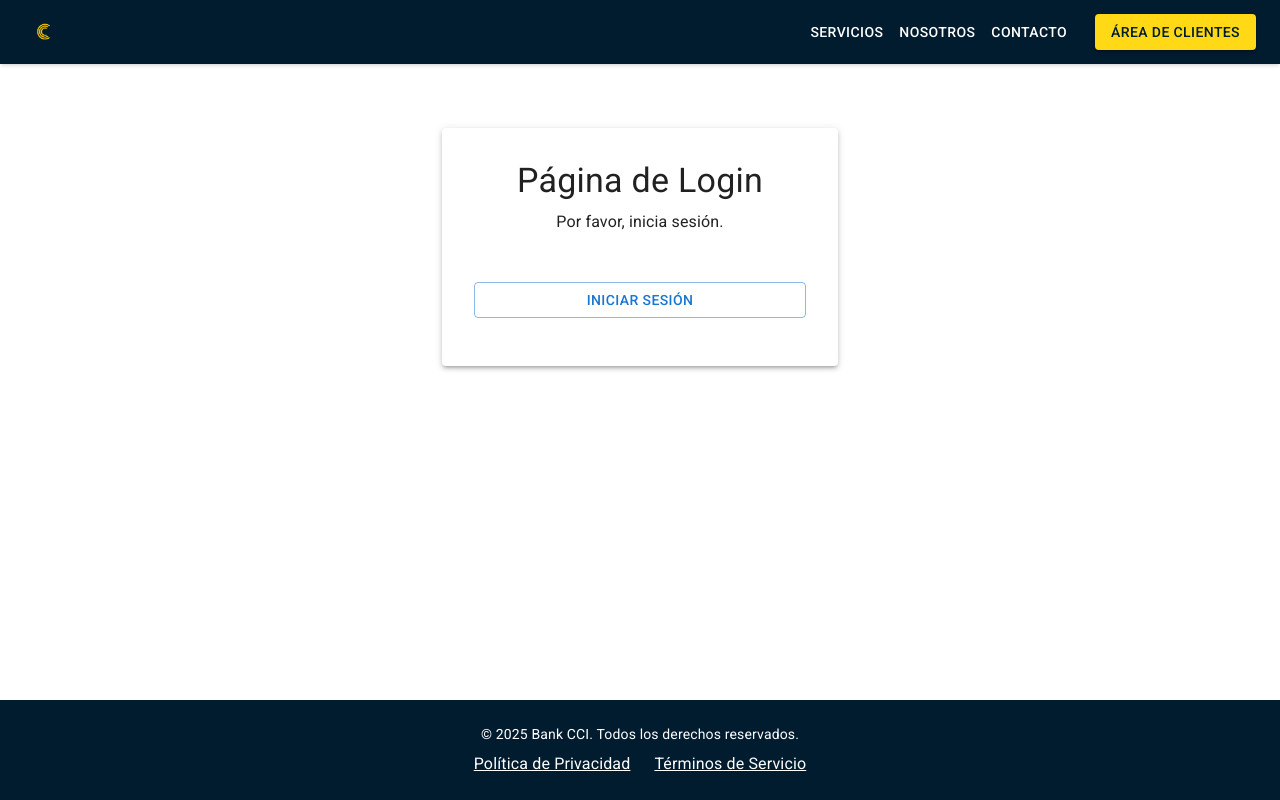
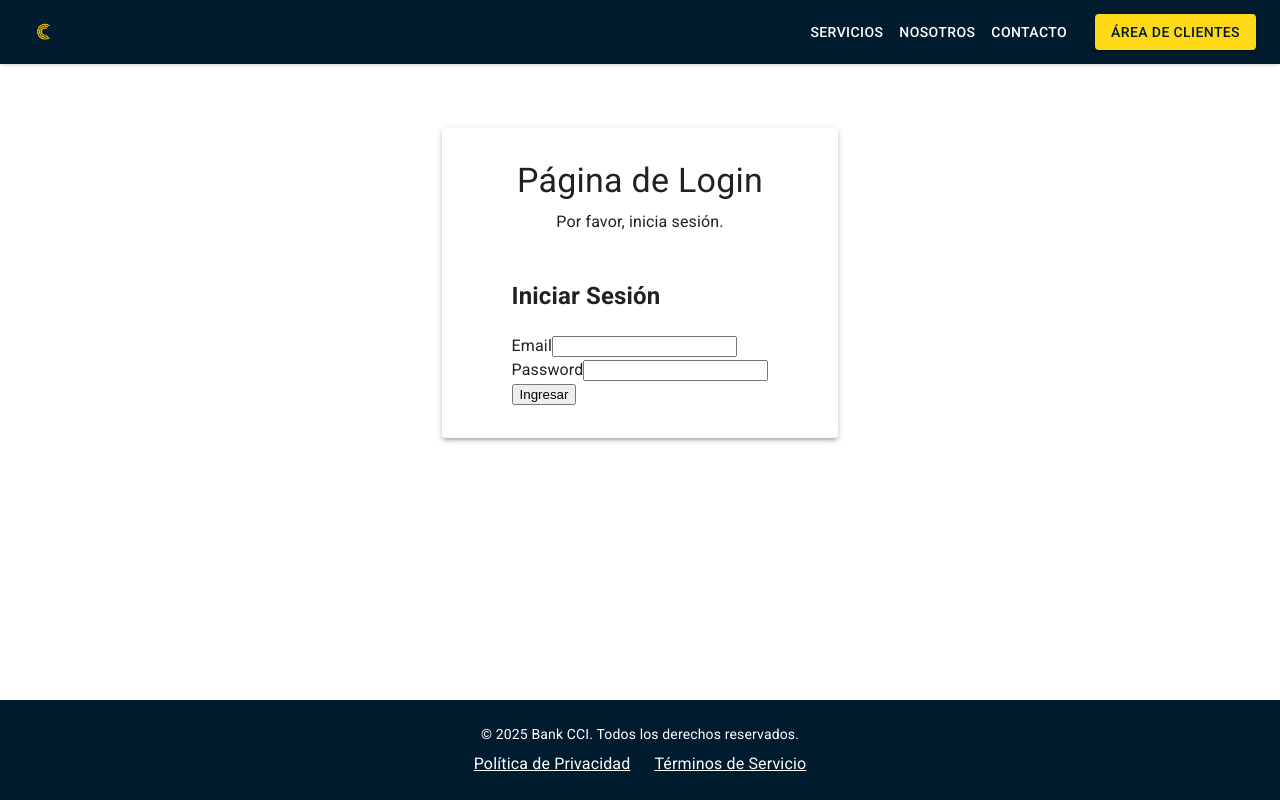
Before and after one commit to Duo-developers/frontend_BankCCI, a React (Vite) app: page /login in a window 1280 px wide. Built offline with nearby package versions, Linux system fonts and the light colour scheme.

Commit message:
add: Se agrego el login

```diff
--- /dev/null
+++ b/src/components/Login.jsx
@@ -0,0 +1,55 @@
+import React, { useState } from "react";
+import useLogin from "../shared/hooks/useLogin";
+import { validateEmail, validateEmailMessage, validatePassword, validatePasswordMessage } from "../shared/validators";
+
+const Login = () => {
+  const [email, setEmail] = useState("");
+  const [password, setPassword] = useState("");
+  const [formError, setFormError] = useState("");
+  const { handleLogin, loading, error } = useLogin();
+
+  const onSubmit = async (e) => {
+    e.preventDefault();
+    setFormError("");
+    if (!validateEmail(email)) {
+      setFormError(validateEmailMessage);
+      return;
+    }
+    if (!validatePassword(password)) {
+      setFormError(validatePasswordMessage);
+      return;
+    }
+    await handleLogin(email, password);
+  };
+
+  return (
+    <form onSubmit={onSubmit} className="login-form">
+      <h2>Iniciar Sesión</h2>
+      <div>
+        <label>Email</label>
+        <input
+          type="email"
+          value={email}
+          onChange={(e) => setEmail(e.target.value)}
+          required
+        />
+      </div>
+      <div>
+        <label>Password</label>
+        <input
+          type="password"
+          value={password}
+          onChange={(e) => setPassword(e.target.value)}
+          required
+        />
+      </div>
+      {formError && <div className="error">{formError}</div>}
+      {error && <div className="error">{error}</div>}
+      <button type="submit" disabled={loading}>
+        {loading ? "Cargando..." : "Ingresar"}
+      </button>
+    </form>
+  );
+};
+
+export default Login;
--- a/src/pages/LoginPage.jsx
+++ b/src/pages/LoginPage.jsx
@@ -1,5 +1,6 @@
 import React from 'react';
-import { Box, Container, Typography, Button, Paper } from '@mui/material';
+import { Container, Typography, Paper } from '@mui/material';
+import Login from '../components/Login';
 
 export const LoginPage = () => {
   return (
@@ -20,18 +21,7 @@ export const LoginPage = () => {
         <Typography component="p" sx={{ mt: 1, mb: 3 }}>
           Por favor, inicia sesión.
         </Typography>
-
-        <Box component="form" noValidate sx={{ width: '100%' }}>
-          {/* Aquí irían tus campos de texto para email y contraseña */}
-
-          <Button
-            variant="outlined"
-            fullWidth
-            sx={{ mt: 3, mb: 2 }}
-          >
-            Iniciar Sesión
-          </Button>
-        </Box>
+        <Login />
       </Paper>
     </Container>
   );
--- /dev/null
+++ b/src/services/api.jsx
@@ -0,0 +1,26 @@
+import axios from 'axios';
+
+const apiClient = axios.create({
+    baseURL:  'http://localhost:3001/cci/v1/',
+    timeout: 3000,
+    httpsAgent: false
+});
+
+apiClient.interceptors.request.use(
+    (config) => {
+        const userDetails = localStorage.getItem("usuario")
+
+        if(userDetails){
+            const token = JSON.parse(userDetails).token
+            config.headers.Authorization = `Bearer ${token}`
+        }
+        return config
+    },
+    (e) => {
+        return Promise.reject(e)
+    }
+)
+
+export const login = async (data) => {
+    return await apiClient.post('/auth/login', data);
+}
--- /dev/null
+++ b/src/services/index.js
@@ -0,0 +1 @@
+export * from './api.jsx';
--- /dev/null
+++ b/src/shared/hooks/useLogin.jsx
@@ -0,0 +1,38 @@
+import { useState } from "react";
+import { login } from "../../services/api";
+import { useNavigate } from "react-router-dom";
+
+const useLogin = () => {
+  const [loading, setLoading] = useState(false);
+  const [error, setError] = useState(null);
+  const navigate = useNavigate();
+
+  const handleLogin = async (email, password) => {
+    setLoading(true);
+    setError(null);
+    try {
+      const response = await login({ email, password });
+      if (response?.error) {
+        setError(response.message || "Credenciales inválidas");
+        return;
+      }
+      if (response?.data?.token) {
+        localStorage.setItem(
+          "user",
+          JSON.stringify({ token: response.data.token, ...response.data })
+        );
+        navigate("/home");
+      } else {
+        setError("Credenciales inválidas");
+      }
+    } catch (e) {
+      setError("Error al iniciar sesión");
+    } finally {
+      setLoading(false);
+    }
+  };
+
+  return { handleLogin, loading, error };
+};
+
+export default useLogin;
--- /dev/null
+++ b/src/shared/validators/index.js
@@ -0,0 +1,2 @@
+export * from './validateEmail.jsx';
+export * from './validatePassword.jsx';
--- /dev/null
+++ b/src/shared/validators/validateEmail.jsx
@@ -0,0 +1,7 @@
+export const validateEmail = (email) => {
+    const regex = /\S+@\S+\.\S+/
+
+    return regex.test(email)
+}
+
+export const validateEmailMessage = 'Ingesa un correo válido'
--- /dev/null
+++ b/src/shared/validators/validatePassword.jsx
@@ -0,0 +1,7 @@
+export const validatePassword = (password) => {
+    const regex = /^(?=.*[A-Z]).{6,}$/;
+
+    return regex.test(password);
+}
+
+export const validatePasswordMessage = 'Invalid password format. Password must be at least 6 characters long and contain at least one uppercase letter.';
```
